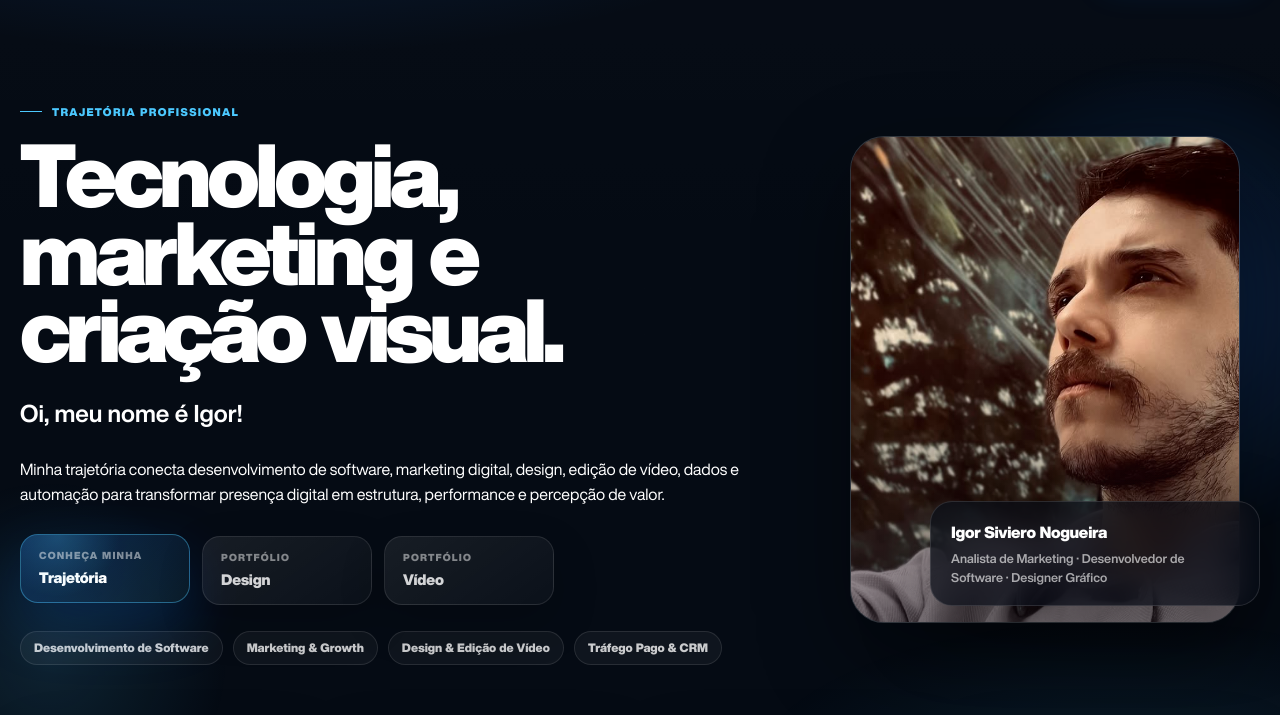
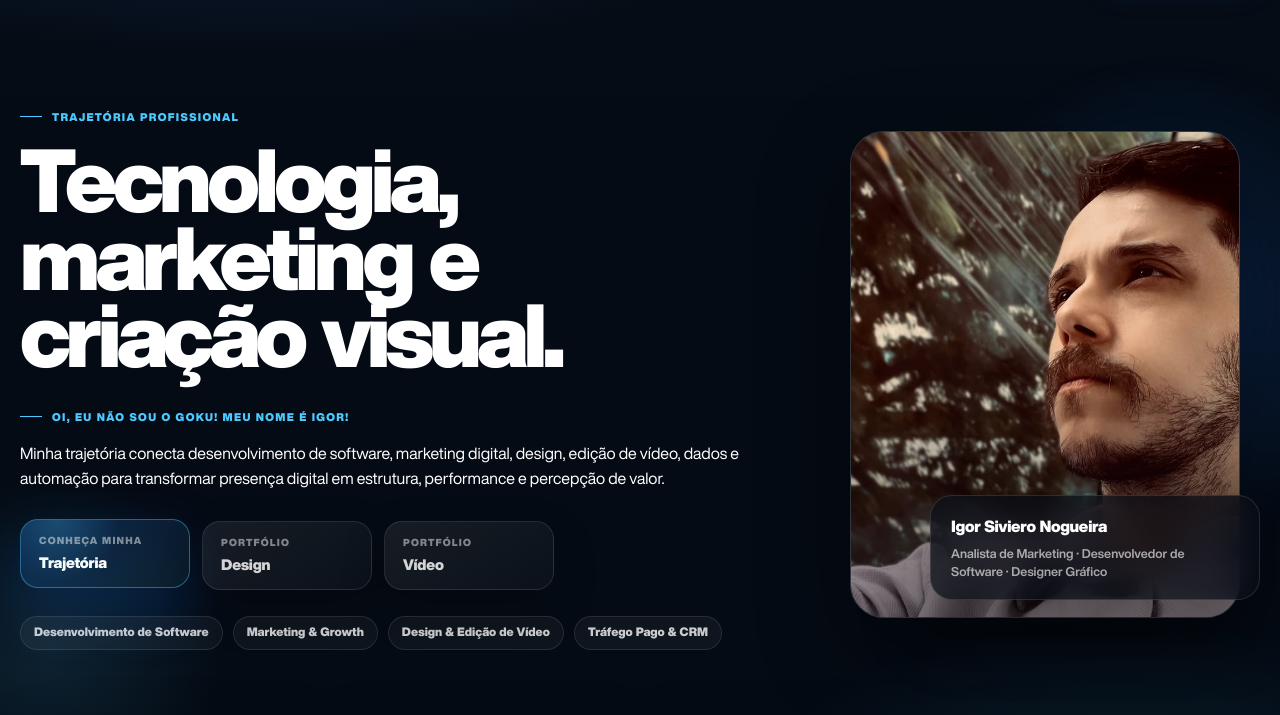
Before and after one commit to igorsiviero/design-videomaker, a plain HTML site: page index.html in a window 1280 px wide. Shown: the part 80-795 px from the top of the page. Drawn offline with Linux system fonts and the light colour scheme.

Commit message:
Update index.html

```diff
--- a/index.html
+++ b/index.html
@@ -42,7 +42,7 @@
           <div class="page-kicker">Trajetória profissional</div>
           <h1 id="journey-title" class="journey-title">Tecnologia, marketing e criação visual.</h1>
           <p class="journey-lead">
-            <h2>Oi, meu nome é Igor!</h2> <br>
+            <div class="page-kicker">Oi, eu não sou o Goku! Meu nome é Igor!</div> <br>
             Minha trajetória conecta desenvolvimento de software, marketing digital, design, edição de vídeo, dados e automação para transformar presença digital em estrutura, performance e percepção de valor.
           </p>
 
```
